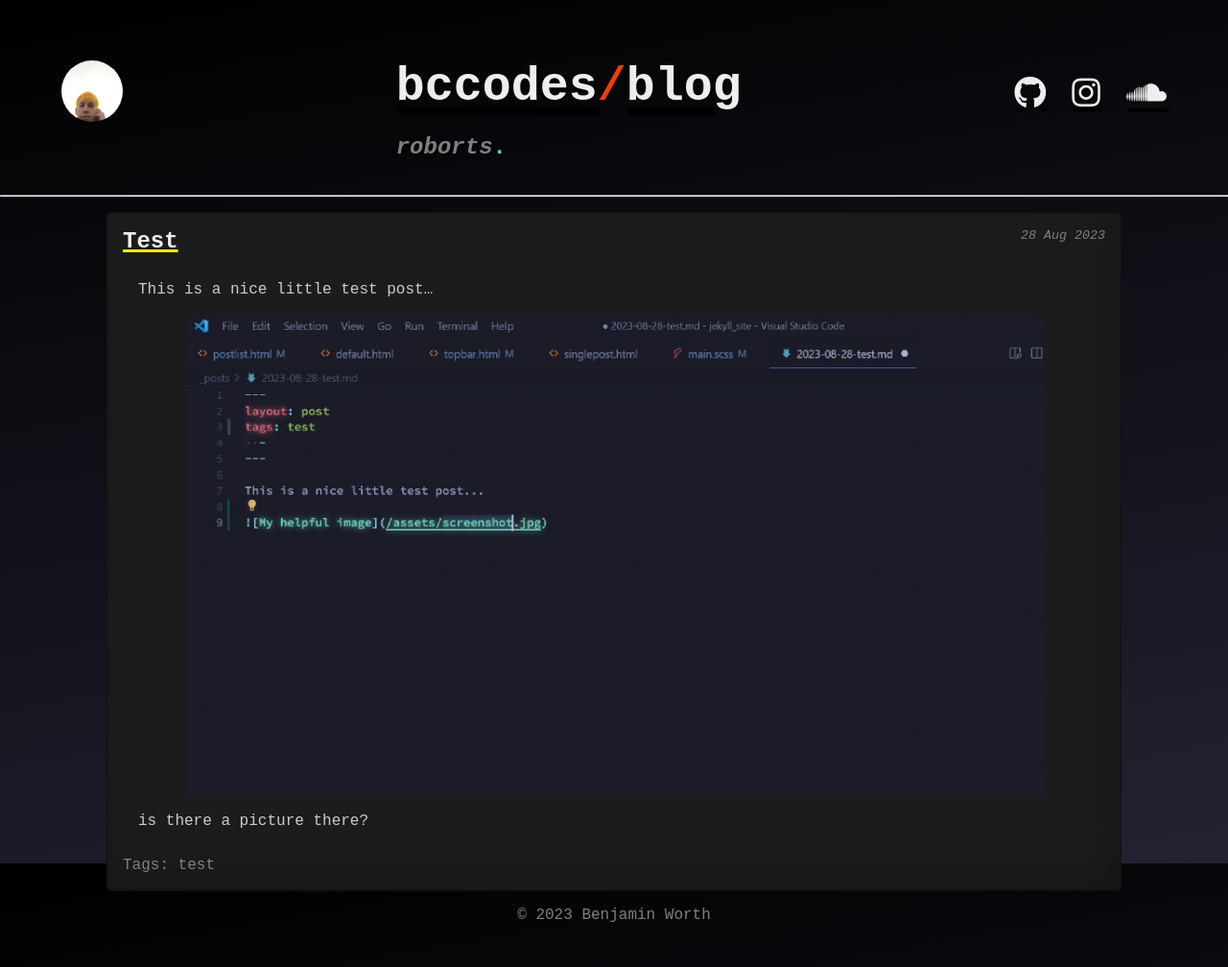
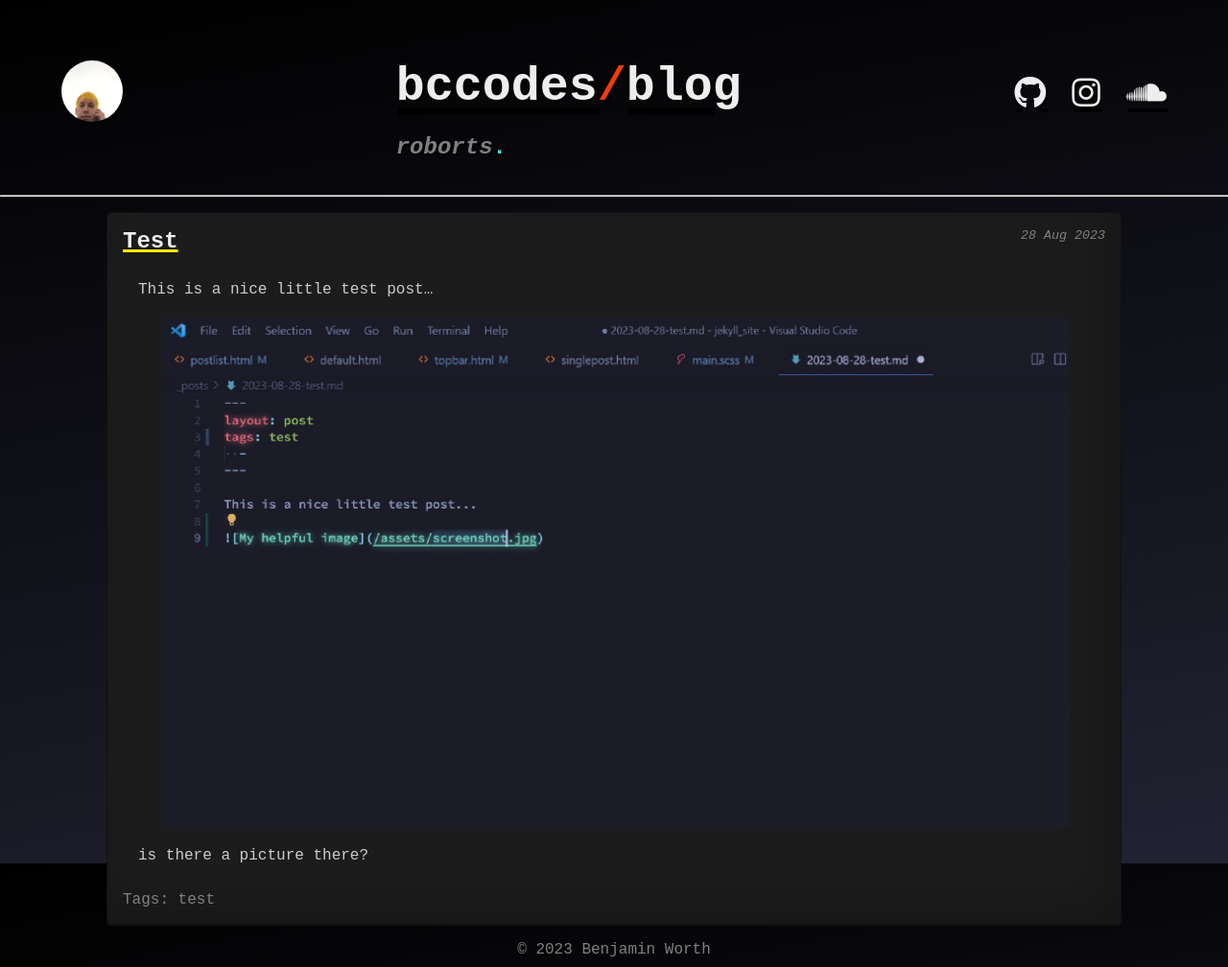
Before and after one commit to bccodes/bccodes.github.io, a Jekyll site: the page built from index.html, in a window 1280 px wide. Shown: the whole page at 96% size. Built offline with Jekyll 4.4.1, drawn with Linux system fonts in a browser that asks for light colours; before the commit the page ends 972 px from its top, so only the background shows below that.

Commit message:
more changes, maybe breaking?

```diff
--- a/_sass/main.scss
+++ b/_sass/main.scss
@@ -21,7 +21,6 @@
         padding-top: 20px;
         color: white;
         transition-duration: 0.2s;
-
     }
 
     h2 {
@@ -96,7 +95,6 @@
         text-underline-offset: 8px;
         text-shadow: 0 0 48px #ff0000;
         transition-duration: 0.2s;
-
     }
 
     #ig-icon:hover {
@@ -104,7 +102,6 @@
         text-underline-offset: 8px;
         text-shadow: 0 0 48px #ff4fe2;
         transition-duration: 0.2s;
-
     }
 
     #sc-icon:hover {
@@ -112,7 +109,6 @@
         text-underline-offset: 8px;
         text-shadow: 0 0 48px #ff8a2b;
         transition-duration: 0.2s;
-
     }
 }
 
@@ -175,8 +171,9 @@
         img {
             display: flex;
             margin: auto;
-            max-width: 90%;
+            max-width: 95%;
             height: auto;
+            padding: 4px;
         }
     }
 
@@ -210,12 +207,10 @@
 }
 
 @media only screen and (max-width: 575px) {
-
     #postlist {
         margin-left: 0px;
         margin-right: 15px;
     }
-
 }
 
 @media only screen and (max-width: 640px) {
```
Also changed, not shown: 4 other files.
